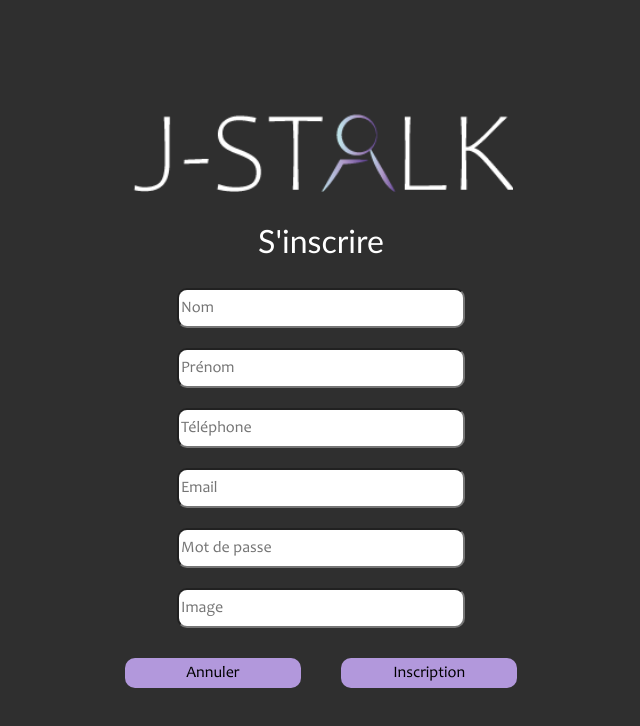
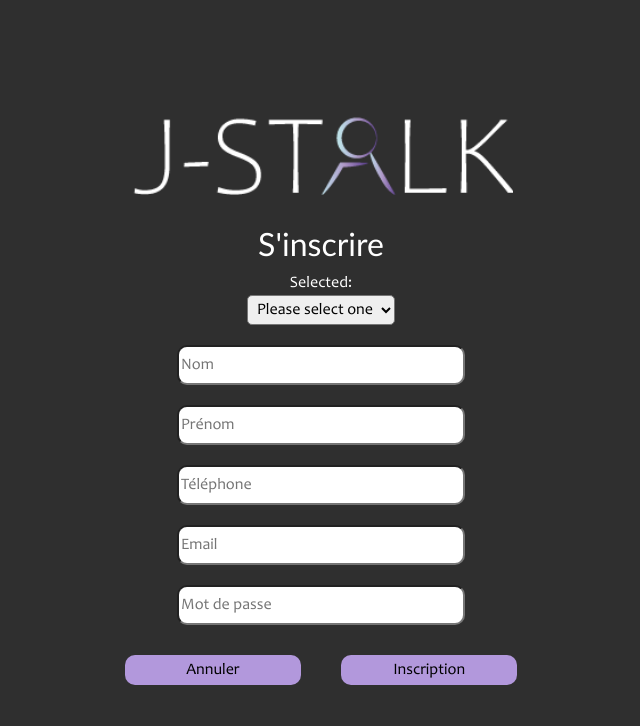
Before and after one commit to evegomez1974/j-stalk-front, a Nuxt app: page /SignUp in a window 1280 px wide. Shown: the top 726 px of the page, without its empty margins (319-959 px from the left). Built offline with nearby package versions, Linux system fonts and the light colour scheme.

Commit message:
ajout du formulaire d'inscription

```diff
--- a/components/formSignUp.vue
+++ b/components/formSignUp.vue
@@ -2,11 +2,22 @@
   <form @submit.prevent="login">
       <div class="containerLog">
         <h2>S'inscrire</h2>
+        <div class="selected">
+          <div>Selected: {{ selectedItem }}</div>
+
+          <select name="choice" v-model="selectedItem" @change="onSelectChange()">
+            <option disabled value="">Please select one</option>
+            <option value="ecole" selected>Ecole</option>
+            <option value="entreprise">Entreprise</option>
+            <option value="etudiant">Etudiant</option>
+            <option value="intervenant">Intervenant</option>
+          </select>
+        </div>
         <div>
           <input class="inputLog" type="text" v-model="name" placeholder="Nom">
         </div>
         <div>
-          <input class="inputLog" type="text" v-model="firstname" placeholder="Prénom">
+          <input class="inputLog" type="text" v-model="firstname" placeholder="Prénom" v-if="isVisibleEcole">
         </div>
         <div>
           <input class="inputLog" type="number" v-model="phoneNumber" placeholder="Téléphone">
@@ -17,9 +28,27 @@
         <div>
           <input class="inputLog" type="password" v-model="password" placeholder="Mot de passe">
         </div>
+
         <div>
-          <input class="inputLog" type="img" v-model="pictures" placeholder="Image">
+          <div v-if="isVisibleIntervenant">
+            <input class="inputLog" type="text" v-model="nomEcole" placeholder="Ecole">
+          </div>
+          <div>
+            <select name="choice" v-model="contratType" v-if="isVisibleEtudiant">
+              <option value="Stage">Stage</option>
+              <option value="apprentissage" selected>Apprentissage</option>
+              <option value="professionnalisation">Professionnalisation</option>
+            </select>
+          </div>
+          <div>
+            <select name="choice" v-model="postType" placeholder="Type de post" v-if="isVisibleEtudiant">
+              <option value="dev">Developpeur</option>
+              <option value="market" selected>Marketing</option>
+              <option value="data">DATA IA</option>
+            </select>
+          </div>
         </div>
+
         <div class="btnRouter">
           <div class="btnVal">
             <router-link to="/Login"><button type="submit">Annuler</button></router-link>
@@ -46,6 +75,10 @@ export default {
       firstname: '',
       pictures: '',
       phoneNumber: '',
+      selectedItem: '',
+      isVisibleEtudiant: false,
+      isVisibleEcole: true,
+      isVisibleIntervenant: false,
   }
   },
   methods: {
@@ -79,16 +112,37 @@ export default {
                 localStorage.setItem('PAC-token', data.token);
                 router.push('/Login');
             })
-        }
+        },
+        onSelectChange() {
+      // Mettre à jour la propriété selectedItem ici
+          console.log("selectedItem:", this.selectedItem);
+          if (this.selectedItem === "etudiant") {
+            this.isVisibleEtudiant = !this.isVisibleEtudiant;
+            this.isVisibleIntervenant = !this.isVisibleIntervenant;
+          }
+          if (this.selectedItem === "ecole") {
+            this.isVisibleEcole = !this.isVisibleEcole;
+          }
+          if (this.selectedItem === "entreprise") {
+            this.isVisibleEcole = !this.isVisibleEcole;
+          }
+          if (this.selectedItem === "intervenant") {
+            this.isVisibleIntervenant = !this.isVisibleIntervenant;
+          }
+    }
 
+  }
 }
-  }
 
 </script>
 
 
-<style>
+<style scoped>
 
+select{
+  border-radius: 5px;
+  padding: 5px;
+}
 
 div.btnVal {
   width: 17%;
```
